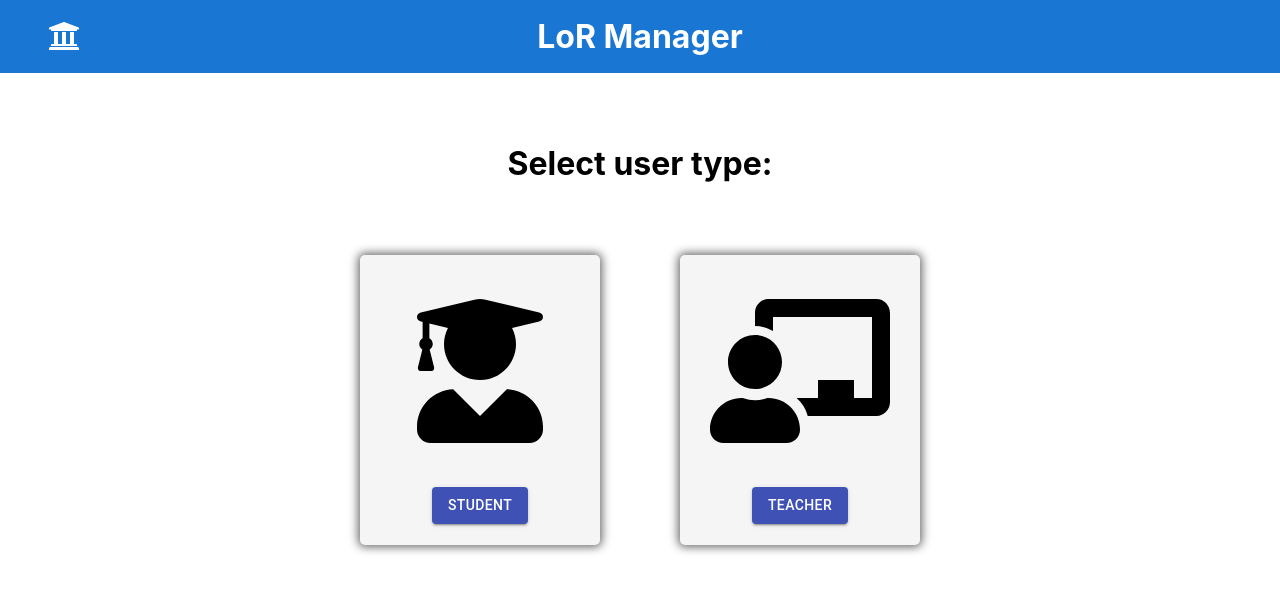
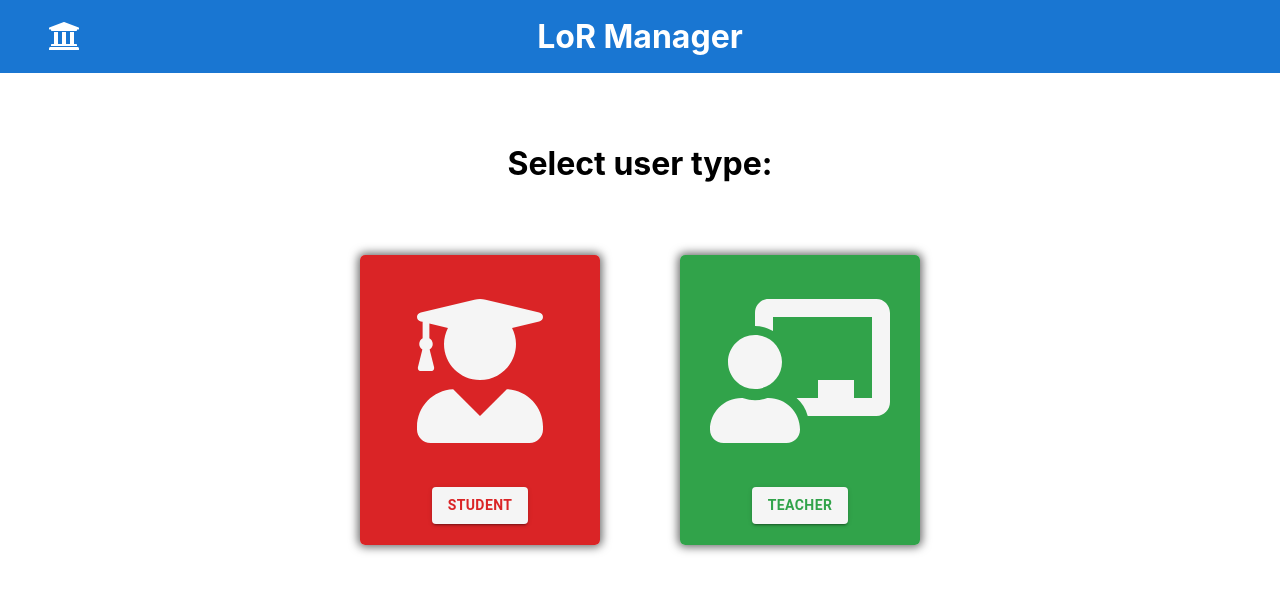
Before and after one commit to chinmaykhamkar/LoR, a React (Create React App) app in the folder client/: page / in a window 1280 px wide. Shown: the top 592 px of the page. Built offline with nearby package versions, Linux system fonts and the light colour scheme.

Commit message:
common navbar component

```diff
--- a/client/src/components/common/mainCard.css
+++ b/client/src/components/common/mainCard.css
@@ -1,14 +1,16 @@
 .cardLogo{
     display: flex;
-    /* background-color: blue; */
+    /* background-color:#ffbe0b; */
     height: 80%;
     justify-content: center;
     align-items: center;
+    border-radius: 5px 5px 0 0;
 }
 .cardBtn{
     display: flex;
-    /* background-color: palevioletred; */
+    /* background-color: #ffbe0b; */
     height: 20%;
     justify-content: center;
     align-items: flex-start;
+    border-radius: 0 0 5px 5px;
 }
--- a/client/src/components/common/mainCard.js
+++ b/client/src/components/common/mainCard.js
@@ -8,11 +8,11 @@ const MainCard = (props) => {
     console.log(props.icon);
     return (
         <React.Fragment>
-            <div className="cardLogo">
+            <div style={{backgroundColor:props.color}} className="cardLogo">
                 <FontAwesomeIcon icon={(props.type) == 'Student'? faUserGraduate:faChalkboardTeacher} size={"9x"} />
             </div>
-            <div className="cardBtn">
-                <Button component={Link} to={props.link} variant="contained" color="primary" >{props.type}</Button>
+            <div style={{backgroundColor:props.color}}   className="cardBtn">
+                <Button style={{backgroundColor:"#F5F5F5",color:props.color,fontWeight:"bold"}} component={Link} to={props.link} variant="contained" color="primary" >{props.type}</Button>
             </div>
         </React.Fragment>
 
--- a/client/src/components/common/publicNav.js
+++ b/client/src/components/common/publicNav.js
@@ -1,17 +1,20 @@
 import React from 'react'
 import { FontAwesomeIcon } from '@fortawesome/react-fontawesome';
 import { faUniversity } from '@fortawesome/free-solid-svg-icons';
+import { Link } from 'react-router-dom';
 import './publicNav.css'
 const PublicNav = () => {
     return (
         <React.Fragment>
 
             <div className="logo">
-                    <FontAwesomeIcon icon={faUniversity} size={"2x"}/>
-                </div>
-                <div className="name">
-                    LoR Manager
-                </div>
+                <Link style={{color:'#fff'}} to='/'>
+                <FontAwesomeIcon icon={faUniversity} size={"2x"} />
+                </Link>
+            </div>
+            <div className="name">
+                LoR Manager
+            </div>
         </React.Fragment>
 
     )
--- a/client/src/components/mainScreen.css
+++ b/client/src/components/mainScreen.css
@@ -40,9 +40,10 @@
   /* background-color: aqua; */
 }
 .card {
+  color: #F5F5F5;
   display: flex;
   flex-direction: column;
-  background-color: #F5F5F5;
+  /* background-color: #F5F5F5; */
   height: 80%;
   width: 45%;
   margin-left: 2.5rem;
--- a/client/src/components/mainScreen.js
+++ b/client/src/components/mainScreen.js
@@ -3,6 +3,12 @@ import './mainScreen.css';
 import MainCard from './common/mainCard';
 import PublicNav from './common/publicNav';
 const MainScreen = () => {
+
+    localStorage.setItem('studentColor','#DA2426');
+    localStorage.setItem('teacherColor','#31A34A');
+    var scolor = localStorage.getItem('studentColor');
+    var tcolor = localStorage.getItem('teacherColor');
+
     return (
         <React.Fragment>
            <div className="main">
@@ -16,11 +22,11 @@ const MainScreen = () => {
                 </div>
                 <div className="cardArea">
                     <div className="card">
-                        <MainCard link="/student/login" type="Student" />
+                        <MainCard link="/student/login" type="Student" color={scolor}/>
 
                     </div>
                     <div className="card">
-                        <MainCard link="/teacher/login" type="Teacher" />
+                        <MainCard link="/teacher/login" type="Teacher" color={tcolor} />
 
                     </div>
                 </div>
--- a/client/src/components/student/screens/js/ForgorPasswordScreen.js
+++ b/client/src/components/student/screens/js/ForgorPasswordScreen.js
@@ -15,13 +15,14 @@ import { makeStyles } from '@material-ui/core/styles';
 import Container from '@material-ui/core/Container';
 import PublicNav from '../../../common/publicNav';
 import '../../../common/common.css'
-
+var color = localStorage.getItem('studentColor');
 const useStyles = makeStyles((theme) => ({
     paper: {
       marginTop: theme.spacing(8),
       display: 'flex',
       flexDirection: 'column',
       alignItems: 'center',
+
     },
     avatar: {
       margin: theme.spacing(1),
@@ -33,6 +34,7 @@ const useStyles = makeStyles((theme) => ({
     },
     submit: {
       margin: theme.spacing(3, 0, 2),
+      backgroundColor:color,
     },
   }));
 
@@ -41,7 +43,7 @@ const ForgorPasswordScreen = () => {
     return (
 
       <div className="main">
-        <div className="navbar">
+        <div style={{backgroundColor:color}} className="navbar">
           <PublicNav />
         </div>
         <div className="mainDiv">
--- a/client/src/components/student/screens/js/LoginScreen.js
+++ b/client/src/components/student/screens/js/LoginScreen.js
@@ -16,7 +16,7 @@ import Container from '@material-ui/core/Container';
 import PublicNav from '../../../common/publicNav';
 import '../../../common/common.css'
 
-
+var color = localStorage.getItem('studentColor');
 const useStyles = makeStyles((theme) => ({
   paper: {
     marginTop: theme.spacing(8),
@@ -34,13 +34,14 @@ const useStyles = makeStyles((theme) => ({
   },
   submit: {
     margin: theme.spacing(3, 0, 2),
+    backgroundColor:color,
   },
 }));
 const LoginScreen = () => {
   const classes = useStyles();
   return (
     <div className="main">
-      <div className="navbar">
+      <div style={{backgroundColor:color}} className="navbar">
         <PublicNav />
       </div>
       <div className="mainDiv">
@@ -87,12 +88,12 @@ const LoginScreen = () => {
               </Button>
               <Grid container>
                 <Grid item xs>
-                  <Link href="/student/forgotpassword" variant="body2">
+                  <Link style={{color:color}} href="/student/forgotpassword" variant="body2">
                     Forgot password?
                   </Link>
                 </Grid>
                 <Grid item>
-                  <Link href="/student/register" variant="body2">
+                  <Link style={{color:color}} href="/student/register" variant="body2">
                     {"Don't have an account? Sign Up"}
                   </Link>
                 </Grid>
--- a/client/src/components/student/screens/js/RegisterScreen.js
+++ b/client/src/components/student/screens/js/RegisterScreen.js
@@ -17,7 +17,7 @@ import PublicNav from '../../../common/publicNav';
 import '../../../common/common.css'
 
 
-
+var color = localStorage.getItem('studentColor');
 const useStyles = makeStyles((theme) => ({
     paper: {
       marginTop: theme.spacing(8),
@@ -35,6 +35,7 @@ const useStyles = makeStyles((theme) => ({
     },
     submit: {
       margin: theme.spacing(3, 0, 2),
+      backgroundColor:color,
     },
   }));
 const RegisterScreen = () => {
@@ -42,7 +43,7 @@ const RegisterScreen = () => {
     return (
 
       <div className="main">
-        <div className="navbar">
+        <div style={{backgroundColor:color}}  className="navbar">
             <PublicNav />
         </div>
         <div className="mainDiv">
@@ -114,7 +115,7 @@ const RegisterScreen = () => {
           </Button>
           <Grid container justifyContent="flex-end">
             <Grid item>
-              <Link href="/student/login" variant="body2">
+              <Link style={{color:color}} href="/student/login" variant="body2">
                 Already have an account? Sign in
               </Link>
             </Grid>
--- a/client/src/components/teacher/screens/js/ForgorPasswordScreen.js
+++ b/client/src/components/teacher/screens/js/ForgorPasswordScreen.js
@@ -16,7 +16,7 @@ import Container from '@material-ui/core/Container';
 import PublicNav from '../../../common/publicNav';
 import '../../../common/common.css'
 
-
+var color=localStorage.getItem('teacherColor');
 const useStyles = makeStyles((theme) => ({
   paper: {
     marginTop: theme.spacing(8),
@@ -34,15 +34,17 @@ const useStyles = makeStyles((theme) => ({
   },
   submit: {
     margin: theme.spacing(3, 0, 2),
+    backgroundColor:color,
   },
 }));
 
 const ForgorPasswordScreent = () => {
+
   const classes = useStyles();
   return (
 
     <div className="main">
-      <div className="navbar">
+      <div style={{backgroundColor:color}} className="navbar">
         <PublicNav />
       </div>
       <div className="mainDiv">
--- a/client/src/components/teacher/screens/js/LoginScreen.js
+++ b/client/src/components/teacher/screens/js/LoginScreen.js
@@ -16,7 +16,7 @@ import Container from '@material-ui/core/Container';
 import PublicNav from '../../../common/publicNav';
 import '../../../common/common.css'
 
-
+var color=localStorage.getItem('teacherColor');
 const useStyles = makeStyles((theme) => ({
     paper: {
       marginTop: theme.spacing(8),
@@ -34,13 +34,14 @@ const useStyles = makeStyles((theme) => ({
     },
     submit: {
       margin: theme.spacing(3, 0, 2),
+      backgroundColor:color,
     },
   }));
 const LoginScreent = () => {
     const classes = useStyles();
     return (
       <div className="main">
-        <div className="navbar">
+        <div style={{backgroundColor:color}} className="navbar">
           <PublicNav />
         </div>
         <div className="mainDiv">
@@ -87,12 +88,12 @@ const LoginScreent = () => {
           </Button>
           <Grid container>
             <Grid item xs>
-              <Link href="/teacher/forgotpassword" variant="body2">
+              <Link style={{color:color}} href="/teacher/forgotpassword" variant="body2">
                 Forgot password?
               </Link>
             </Grid>
             <Grid item>
-              <Link href="/teacher/register" variant="body2">
+              <Link style={{color:color}} href="/teacher/register" variant="body2">
                 {"Don't have an account? Sign Up"}
               </Link>
             </Grid>
--- a/client/src/components/teacher/screens/js/RegisterScreen.js
+++ b/client/src/components/teacher/screens/js/RegisterScreen.js
@@ -16,7 +16,7 @@ import Container from '@material-ui/core/Container';
 import PublicNav from '../../../common/publicNav';
 import '../../../common/common.css'
 
-
+var color=localStorage.getItem('teacherColor');
 const useStyles = makeStyles((theme) => ({
     paper: {
       marginTop: theme.spacing(8),
@@ -34,6 +34,7 @@ const useStyles = makeStyles((theme) => ({
     },
     submit: {
       margin: theme.spacing(3, 0, 2),
+      backgroundColor:color,
     },
   }));
 const RegisterScreent = () => {
@@ -41,7 +42,7 @@ const RegisterScreent = () => {
     return (
 
       <div className="main">
-        <div className="navbar">
+        <div style={{backgroundColor:color}} className="navbar">
           <PublicNav />
         </div>
         <div className="mainDiv">
@@ -113,7 +114,7 @@ const RegisterScreent = () => {
           </Button>
           <Grid container justifyContent="flex-end">
             <Grid item>
-              <Link href="/teacher/login" variant="body2">
+              <Link style={{color:color}} href="/teacher/login" variant="body2">
                 Already have an account? Sign in
               </Link>
             </Grid>
```
